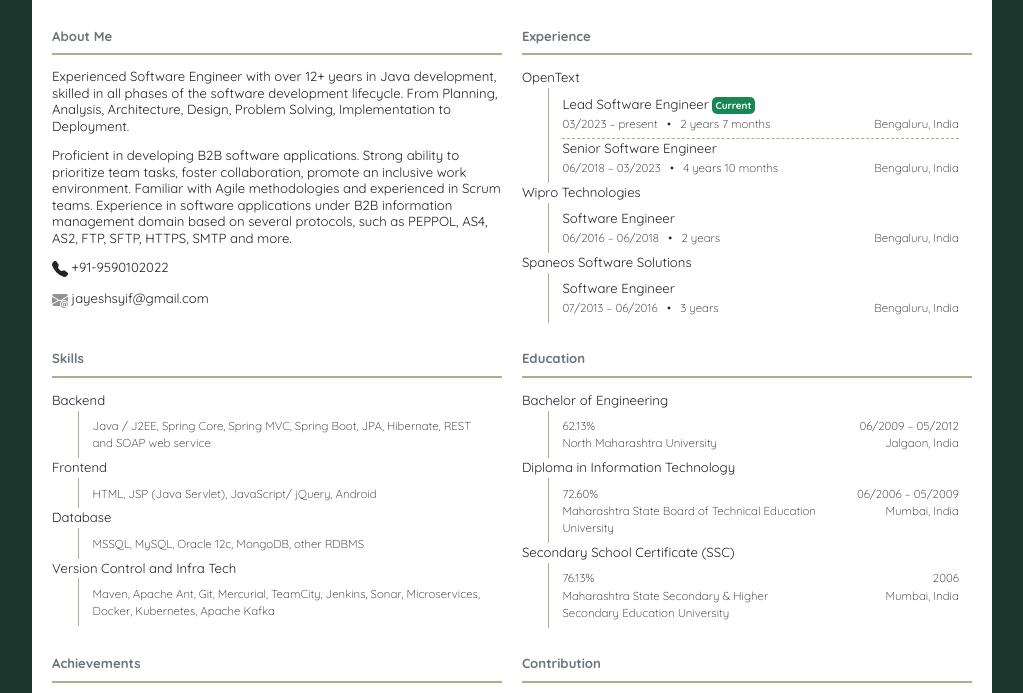
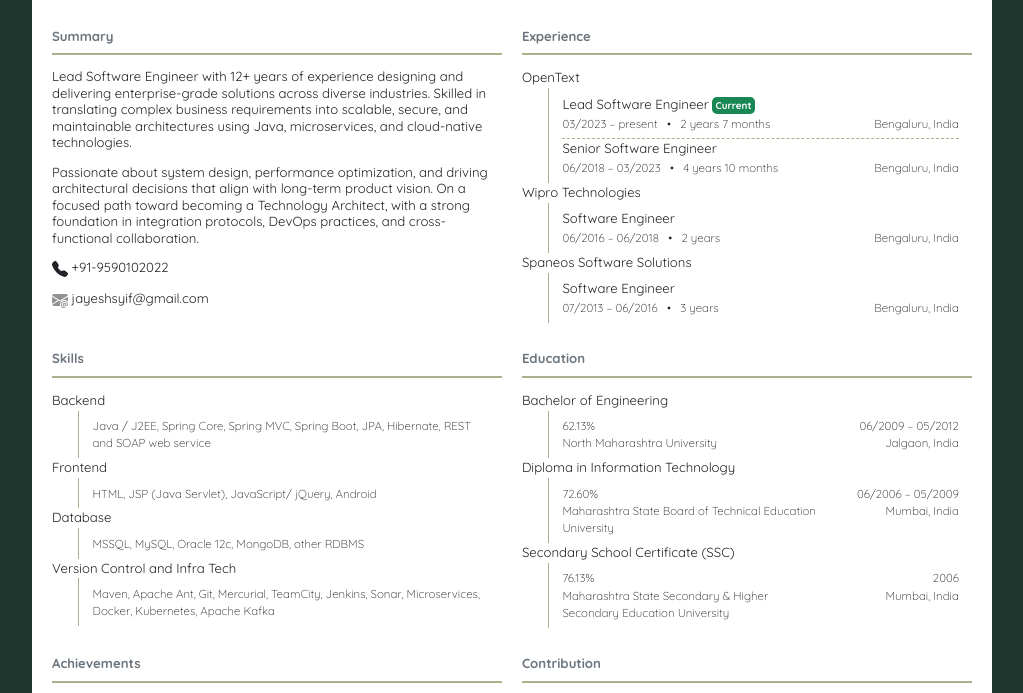
Before and after one commit to jayeshsyif/resume, a plain HTML site: page index.html in a window 1280 px wide. Shown: the part 105-798 px from the top of the page, without its empty margins (128-1151 px from the left). Drawn offline with nearby package versions, Linux system fonts and the light colour scheme.

Commit message:
Update index.html

```diff
--- a/index.html
+++ b/index.html
@@ -210,11 +210,11 @@
 	<div class="row">
 		<div class="col-sm">
 			<section class="resume-section fade-right-container" style="--delay: 0s;">
-				<p class="section-title text-secondary bold">About Me
+				<p class="section-title text-secondary bold">Summary
 				</p>
-				<p class="lh-sm">Experienced Software Engineer with over <span id="totalExperience">12+ years</span> in Java development, skilled in all phases of the software development lifecycle. From Planning, Analysis, Architecture, Design, Problem Solving, Implementation to Deployment.
+				<p class="lh-sm">Lead Software Engineer with <span id="totalExperience">12+ years</span> of experience designing and delivering enterprise-grade solutions across diverse industries. Skilled in translating complex business requirements into scalable, secure, and maintainable architectures using Java, microservices, and cloud-native technologies.
 				</p>
-				<p class="lh-sm">Proficient in developing B2B software applications. Strong ability to prioritize team tasks, foster collaboration, promote an inclusive work environment. Familiar with Agile methodologies and experienced in Scrum teams. Experience in software applications under B2B information management domain based on several protocols, such as PEPPOL, AS4, AS2, FTP, SFTP, HTTPS, SMTP and more.
+				<p class="lh-sm">Passionate about system design, performance optimization, and driving architectural decisions that align with long-term product vision. On a focused path toward becoming a Technology Architect, with a strong foundation in integration protocols, DevOps practices, and cross-functional collaboration.
 				</p>
 				<p class="lh-sm">
 					<svg xmlns="http://www.w3.org/2000/svg" width="16" height="16" fill="currentColor" class="bi bi-telephone-fill" viewBox="0 0 16 16">
```
